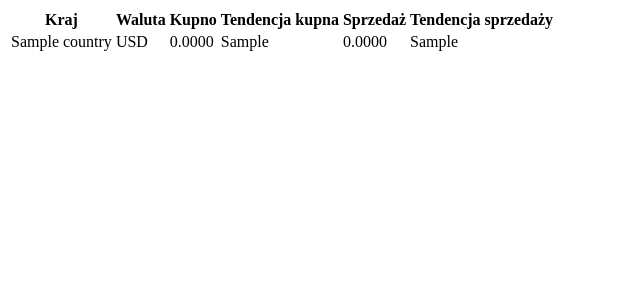
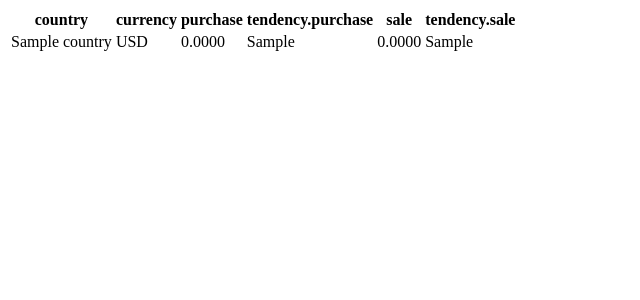
Before and after one commit to dawid-drelichowski/exchange-rates-website, a PHP site: template views/table.twig in a window 1280 px wide. Shown: the top 300 px of the page, without its empty margins (0-640 px from the left). Run offline with PHP 8.4, Linux system fonts and the light colour scheme; the template is opened without the code that fills it: most values are stand-ins (such as "Sample title", 1, 10 or a date in 2020); some libraries are stand-ins or nearby versions.

Commit message:
Translations added

```diff
--- a/views/admin.twig
+++ b/views/admin.twig
@@ -1,12 +1,11 @@
 {% extends 'layout.twig' %}
 
-{% block title %}{{ parent() }} - Administracja{% endblock %}
+{% block title %}{{ 'title.admin'|trans }}{% endblock %}
 
-{% block h1 %}{{ parent() }} - Administracja{% endblock %}
+{% block h1 %}{{ 'h1.admin'|trans }}{% endblock %}
 
 {% block content %}
 {{ form_start(form) }}
-{#{{ dump(form.wholesale.0.vars.value.typeId) }}#}
 {{ form_widget(form) }}
 <input type="submit" name="submit" class="btn" />
 {{ form_end(form) }}
--- a/views/index.twig
+++ b/views/index.twig
@@ -3,13 +3,13 @@
 {% block content %}
     <article class="col-md-6">
         <header>
-            <h3>Kursy detaliczne</h3>
+            <h3>{{ 'exchangeRate.retail'|trans }}</h3>
         </header>
         {% include 'table.twig' with {'data': retail} %}
     </article>
     <article class="col-md-6">
         <header>
-            <h3>Kursy hurtowe</h3>
+            <h3>{{ 'exchangeRate.wholesale'|trans }}</h3>
         </header>
         {% include 'table.twig' with {'data': wholesale} %}
     </article>
--- a/views/layout.twig
+++ b/views/layout.twig
@@ -5,7 +5,7 @@
         <meta charset="utf-8" />
         <meta name="viewport" content="width=device-width, initial-scale=1.0, maximum-scale=1.0, user-scalable=no">
         <meta http-equiv="X-UA-Compatible" content="IE=edge,chrome=1" />
-        <meta name="author" content="Dawid Drelichowski" />
+        <meta name="author" content="{{ 'author'|trans }}" />
         <link rel="stylesheet" href="/components/bootstrap/dist/css/bootstrap.min.css" />
         <!--[if lt IE 9]>
             <script src="/components/html5shiv/dist/html5shiv-printshiv.min.js"></script>
@@ -17,7 +17,7 @@
         </header>
         <section class="row">{% block content %}{% endblock %}</section>
         <footer>
-             &copy; Copyright {{ 'now'|date('Y') }} by Dawid Drelichowski
+             {{ 'copyright'|trans({'%date%': 'now'|date('Y')})|raw }}
         </footer>
     </body>
 </html>
--- a/views/table.twig
+++ b/views/table.twig
@@ -1,12 +1,12 @@
 <table class="table table-condensed table-hover">
     <thead>
         <tr>
-            <th>Kraj</th>
-            <th>Waluta</th>
-            <th>Kupno</th>
-            <th>Tendencja kupna</th>
-            <th>Sprzedaż</th>
-            <th>Tendencja sprzedaży</th>
+            <th>{{ 'country'|trans }}</th>
+            <th>{{ 'currency'|trans }}</th>
+            <th>{{ 'purchase'|trans }}</th>
+            <th>{{ 'tendency.purchase'|trans }}</th>
+            <th>{{ 'sale'|trans }}</th>
+            <th>{{ 'tendency.sale'|trans }}</th>
         </tr>
     </thead>
     <tbody>
```
Also changed, not shown: locales/pl.yml (+14 -0 lines).
